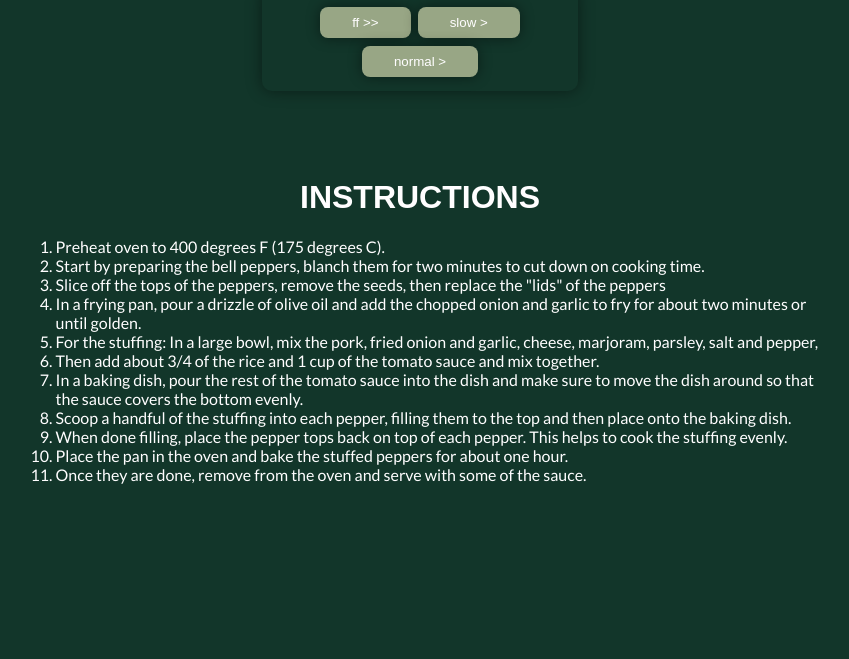
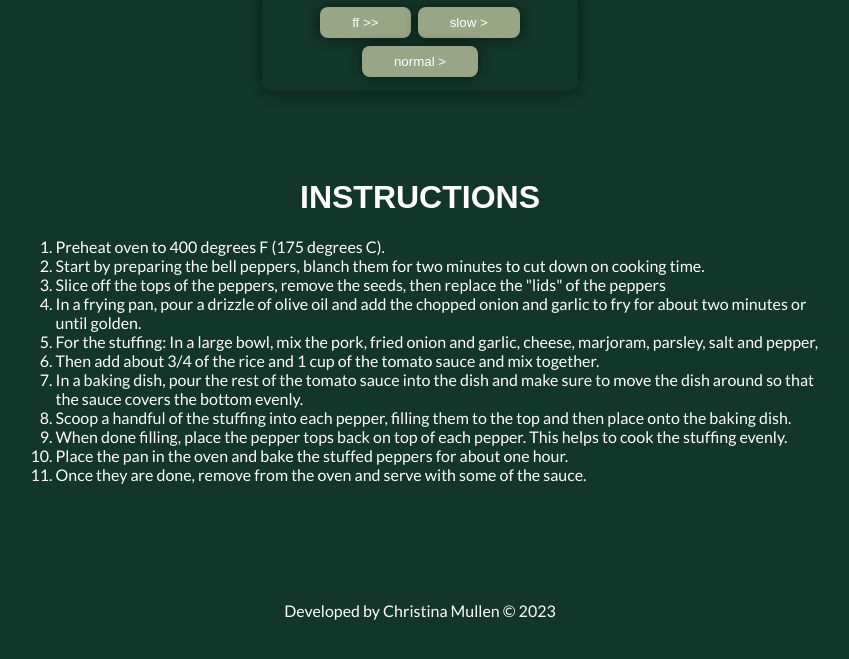
Before and after one commit to christinamullen/DynamicMediaPlayer, a plain HTML site: page index.html in a window 1280 px wide. Shown: the part 1372-2031 px from the top of the page, without its empty margins (220-1069 px from the left). After the commit the page ends 2000 px from the top, so only its background shows below. Drawn offline with Linux system fonts and the light colour scheme; a web font is replaced by a local one.

Commit message:
margin and added footer

```diff
--- a/css/style.css
+++ b/css/style.css
@@ -30,13 +30,12 @@ body {
     box-shadow: var(--shadow);
 }
 .container {
-    margin: 25% auto;
+    margin: 25% auto auto auto;
     display: grid;
     color: var(--c-white);
     width: 80%;
     box-sizing: border-box;
     place-items: center;
-
     border-radius: 20px;
     text-align: center;
 }
@@ -120,6 +119,10 @@ form {
     list-style-type: none;
     padding-left: 15%;
 }
+footer {
+    text-align: center;
+    color: var(--c-white)
+}
 
 @media screen and (min-width: 1300px) {
     .container {
--- a/index.html
+++ b/index.html
@@ -70,5 +70,6 @@
 
 
     </div>
+    <footer><footer> Developed by Christina Mullen &copy; 2023 </footer></footer>
 </body>
 </html>
```
